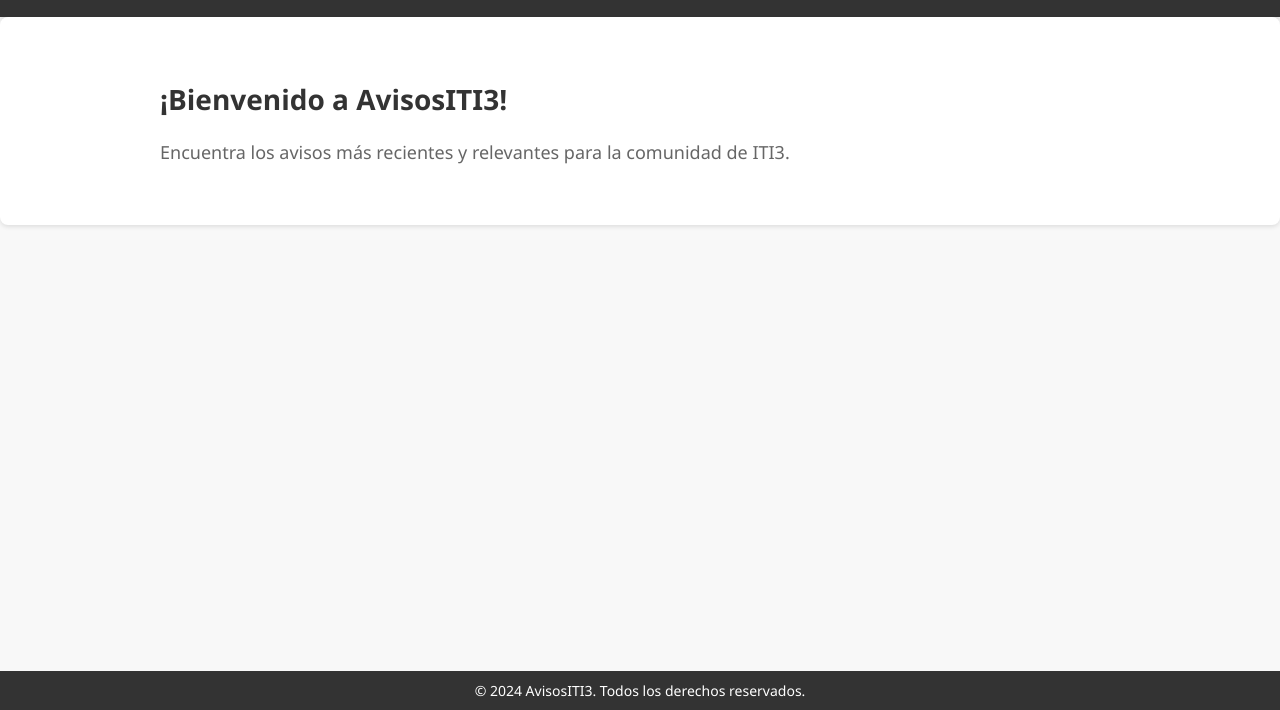
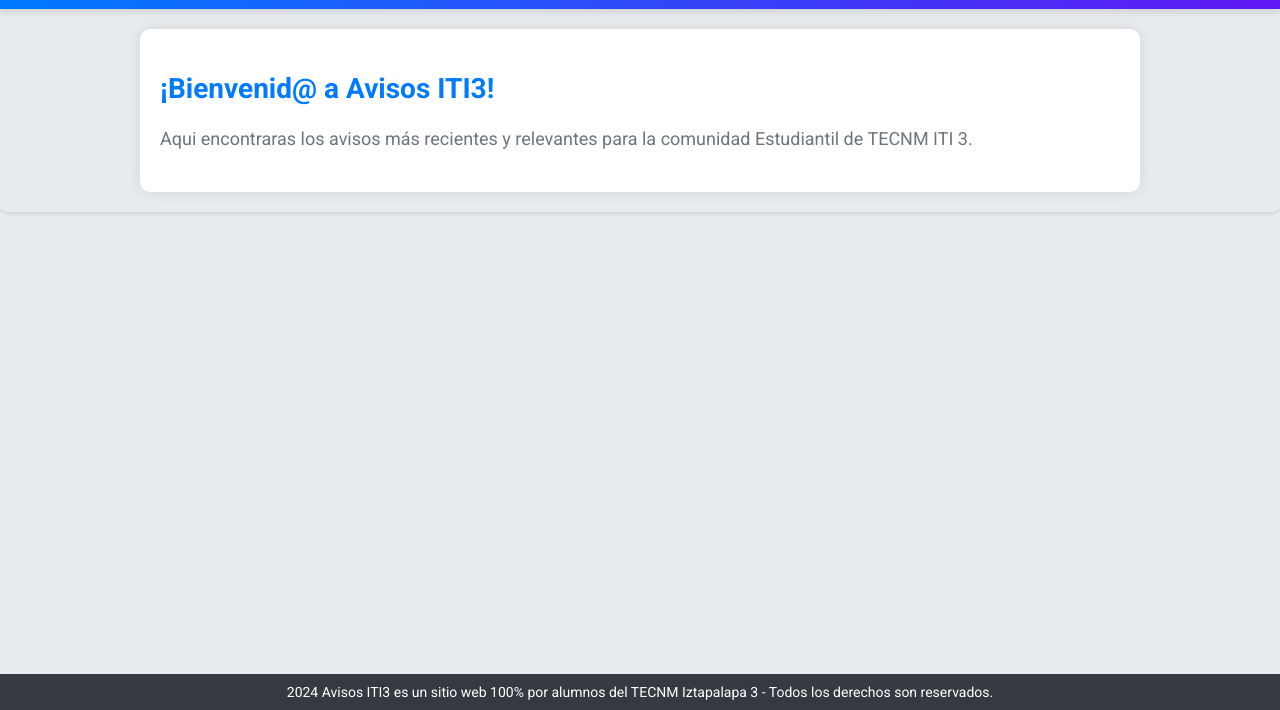
Before and after one commit to ITIAvisos/avisositi.github.io, a plain HTML site: page index.html in a window 1280 px wide. Shown: the part 90-800 px from the top of the page. Drawn offline with Linux system fonts and the light colour scheme.

Commit message:
Update index.html

```diff
--- a/index.html
+++ b/index.html
@@ -3,25 +3,29 @@
 <head>
     <meta charset="UTF-8">
     <meta name="viewport" content="width=device-width, initial-scale=1.0">
-    <title>AvisosITI3 - Inicio</title>
+    <title> AVISOS ITI 3 - Inicio</title>
+    <link href="https://fonts.googleapis.com/css?family=Roboto:400,700&display=swap" rel="stylesheet">
     <style>
         /* Estilos generales */
         body {
-            font-family: 'Segoe UI', Tahoma, Geneva, Verdana, sans-serif;
+            font-family: 'Roboto', sans-serif;
             margin: 0;
             padding: 0;
-            background-color: #f8f8f8;
-            color: #333;
+            background-color: #e9ecef;
+            color: #495057;
         }
 
         .container {
             max-width: 960px;
             margin: 0 auto;
             padding: 20px;
+            background-color: #fff;
+            border-radius: 10px;
+            box-shadow: 0 0 15px rgba(0, 0, 0, 0.1);
         }
 
         header {
-            background-color: #333;
+            background: linear-gradient(45deg, #007bff, #6610f2);
             color: #fff;
             padding: 20px 0;
             box-shadow: 0 4px 6px rgba(0, 0, 0, 0.1);
@@ -52,19 +56,19 @@
             transition: color 0.3s ease;
         }
 
-        nav ul li a:hover {
-            color: #ffd700;
+        nav ul li a:hover, nav ul li a:focus {
+            color: #ffc107;
+            text-decoration: underline;
         }
 
         main {
-            background-color: #fff;
             padding: 20px;
             border-radius: 8px;
             box-shadow: 0 2px 4px rgba(0, 0, 0, 0.1);
         }
 
         main h2 {
-            color: #333;
+            color: #007bff;
             font-size: 28px;
             margin-bottom: 20px;
         }
@@ -72,11 +76,11 @@
         main p {
             font-size: 18px;
             line-height: 1.6;
-            color: #666;
+            color: #6c757d;
         }
 
         footer {
-            background-color: #333;
+            background: #343a40;
             color: #fff;
             text-align: center;
             padding: 10px 0;
@@ -108,13 +112,13 @@
     <main>
         <section class="container">
             <!-- Aquí puedes colocar el contenido de tu página de inicio -->
-            <h2>¡Bienvenido a AvisosITI3!</h2>
-            <p>Encuentra los avisos más recientes y relevantes para la comunidad de ITI3.</p>
+            <h2>¡Bienvenid@ a Avisos ITI3!</h2>
+            <p>Aqui encontraras los avisos más recientes y relevantes para la comunidad Estudiantil de TECNM ITI 3.</p>
             <!-- Puedes añadir más contenido aquí -->
         </section>
     </main>
     <footer>
-        <p>&copy; 2024 AvisosITI3. Todos los derechos reservados.</p>
+        <p> 2024 Avisos ITI3 es un sitio web 100% por alumnos del TECNM Iztapalapa 3 - Todos los derechos son reservados.</p>
     </footer>
 </body>
 </html>
```
